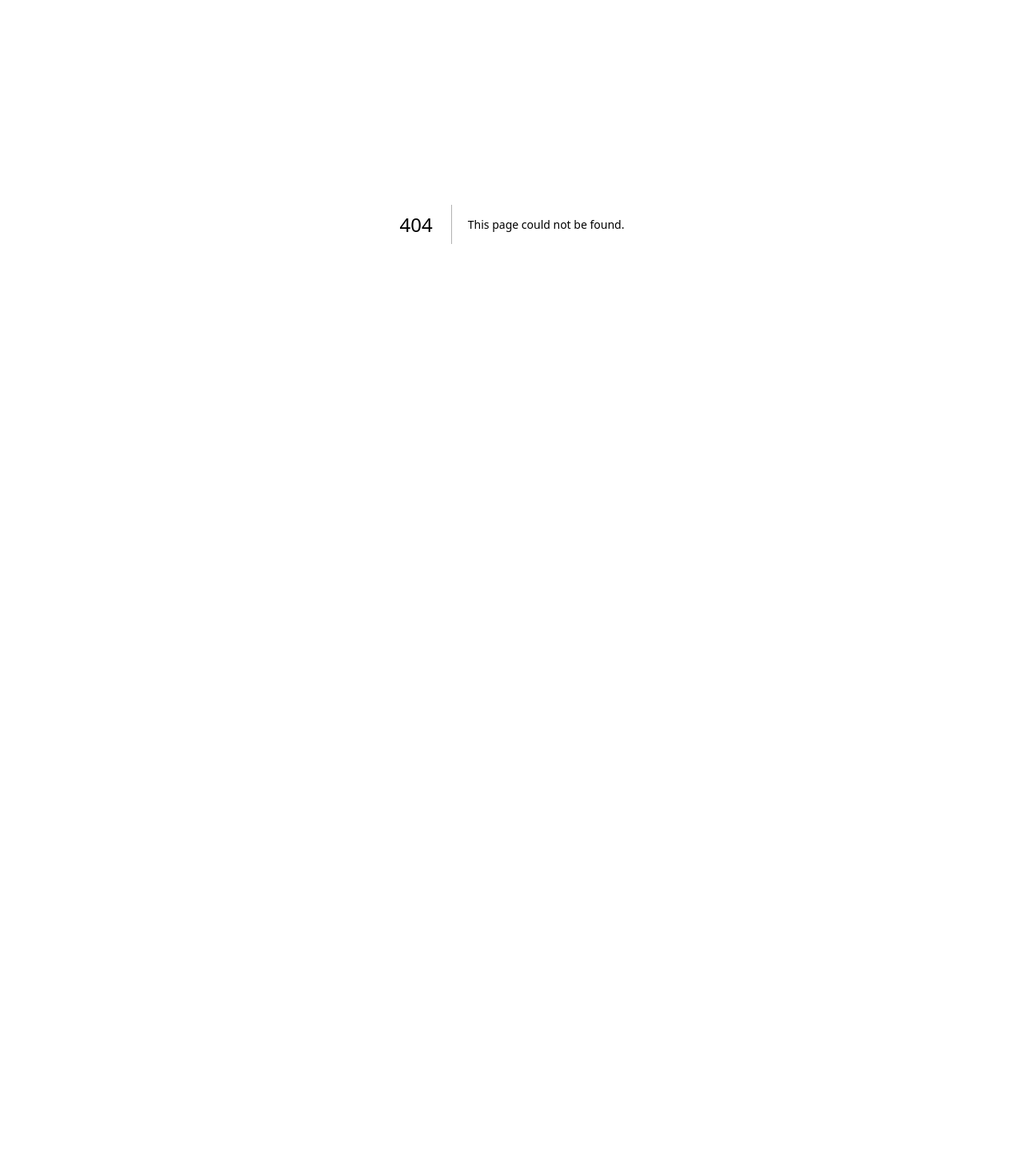
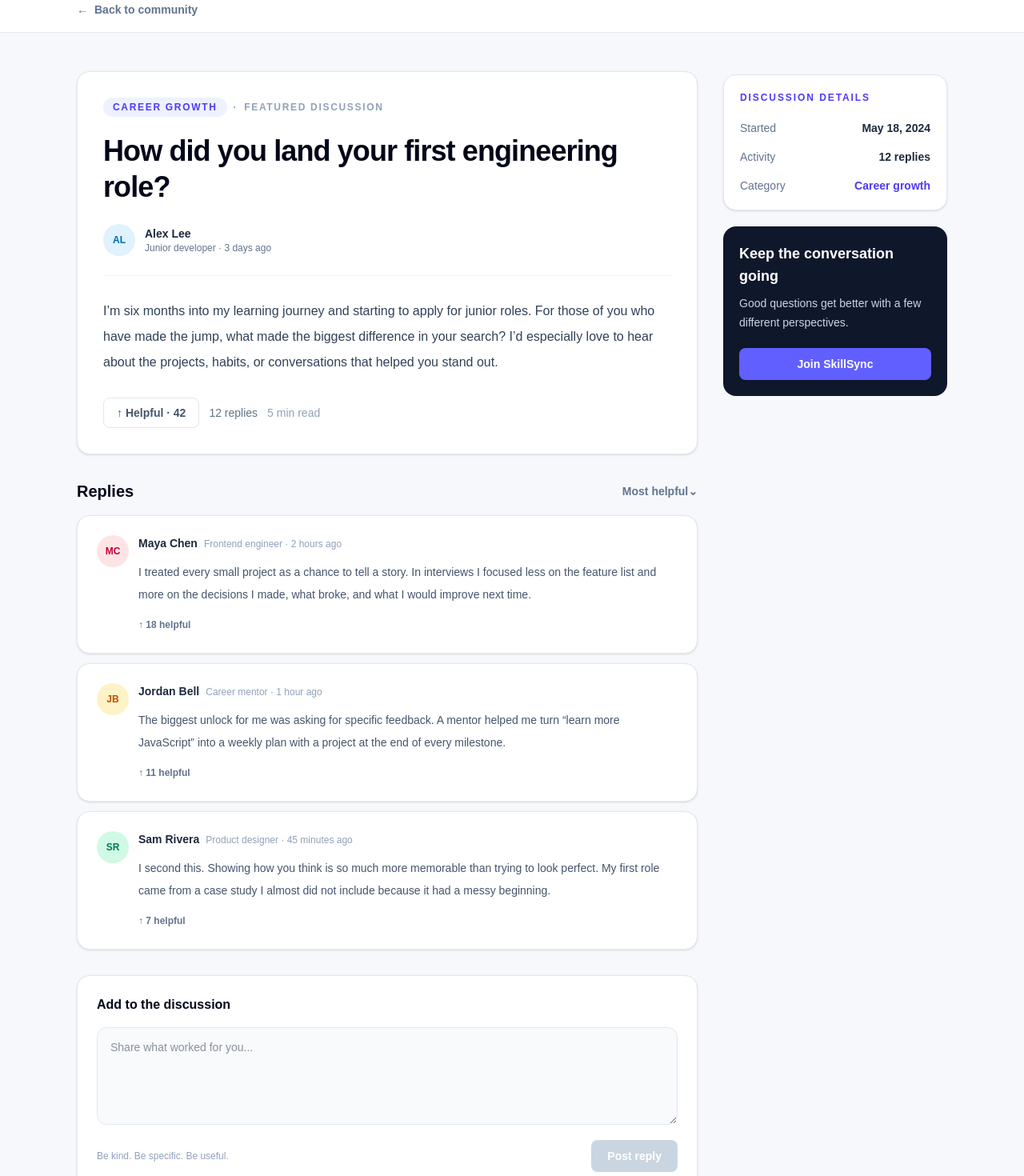
Before and after one commit to MentoNest/skillsync_frontend, a Next.js app: page /discussions/1 in a window 1280 px wide. Before the commit this address had no page. Shown: the part 120-1590 px from the top of the page at 80% size. Before the commit the page ends 800 px from the top, so only its background shows below. Built offline with nearby package versions, Linux system fonts and the light colour scheme.

Commit message:
discussion details

```diff
--- /dev/null
+++ b/app/(public)/discussions/[id]/page.tsx
@@ -0,0 +1,70 @@
+import type { Metadata } from "next";
+import Link from "next/link";
+import DiscussionThread from "@/components/discussions/DiscussionThread";
+
+export const metadata: Metadata = {
+  title: "How did you land your first engineering role? | SkillSync",
+  description: "Join the conversation with the SkillSync community.",
+};
+
+export default async function DiscussionDetailsPage({
+  params,
+}: {
+  params: Promise<{ id: string }>;
+}) {
+  await params;
+
+  return (
+    <main className="min-h-screen bg-[#f7f8fc] text-slate-900">
+      <div className="border-b border-slate-200 bg-white">
+        <div className="mx-auto max-w-6xl px-5 py-4 sm:px-8">
+          <Link
+            href="/resources"
+            className="inline-flex items-center gap-2 text-sm font-semibold text-slate-500 transition-colors hover:text-indigo-600"
+          >
+            <span aria-hidden="true">←</span> Back to community
+          </Link>
+        </div>
+      </div>
+
+      <div className="mx-auto grid max-w-6xl gap-8 px-5 py-8 sm:px-8 lg:grid-cols-[minmax(0,1fr)_280px] lg:py-12">
+        <DiscussionThread />
+
+        <aside className="space-y-5 lg:pt-1">
+          <section className="rounded-2xl border border-slate-200 bg-white p-5 shadow-sm">
+            <p className="text-xs font-bold uppercase tracking-[0.16em] text-indigo-600">
+              Discussion details
+            </p>
+            <dl className="mt-5 space-y-4 text-sm">
+              <div className="flex items-center justify-between">
+                <dt className="text-slate-500">Started</dt>
+                <dd className="font-semibold text-slate-800">May 18, 2024</dd>
+              </div>
+              <div className="flex items-center justify-between">
+                <dt className="text-slate-500">Activity</dt>
+                <dd className="font-semibold text-slate-800">12 replies</dd>
+              </div>
+              <div className="flex items-center justify-between">
+                <dt className="text-slate-500">Category</dt>
+                <dd className="font-semibold text-indigo-600">Career growth</dd>
+              </div>
+            </dl>
+          </section>
+
+          <section className="rounded-2xl bg-slate-900 p-5 text-white">
+            <p className="text-lg font-bold">Keep the conversation going</p>
+            <p className="mt-2 text-sm leading-6 text-slate-300">
+              Good questions get better with a few different perspectives.
+            </p>
+            <Link
+              href="/register"
+              className="mt-5 inline-flex w-full items-center justify-center rounded-lg bg-indigo-500 px-4 py-2.5 text-sm font-bold transition-colors hover:bg-indigo-400"
+            >
+              Join SkillSync
+            </Link>
+          </section>
+        </aside>
+      </div>
+    </main>
+  );
+}
--- /dev/null
+++ b/components/discussions/DiscussionThread.tsx
@@ -0,0 +1,151 @@
+"use client";
+
+import { FormEvent, useState } from "react";
+
+type Reply = {
+  id: number;
+  name: string;
+  initials: string;
+  role: string;
+  time: string;
+  body: string;
+  votes: number;
+  color: string;
+};
+
+const initialReplies: Reply[] = [
+  {
+    id: 1,
+    name: "Maya Chen",
+    initials: "MC",
+    role: "Frontend engineer",
+    time: "2 hours ago",
+    body: "I treated every small project as a chance to tell a story. In interviews I focused less on the feature list and more on the decisions I made, what broke, and what I would improve next time.",
+    votes: 18,
+    color: "bg-rose-100 text-rose-700",
+  },
+  {
+    id: 2,
+    name: "Jordan Bell",
+    initials: "JB",
+    role: "Career mentor",
+    time: "1 hour ago",
+    body: "The biggest unlock for me was asking for specific feedback. A mentor helped me turn “learn more JavaScript” into a weekly plan with a project at the end of every milestone.",
+    votes: 11,
+    color: "bg-amber-100 text-amber-700",
+  },
+  {
+    id: 3,
+    name: "Sam Rivera",
+    initials: "SR",
+    role: "Product designer",
+    time: "45 minutes ago",
+    body: "I second this. Showing how you think is so much more memorable than trying to look perfect. My first role came from a case study I almost did not include because it had a messy beginning.",
+    votes: 7,
+    color: "bg-emerald-100 text-emerald-700",
+  },
+];
+
+export default function DiscussionThread() {
+  const [replies, setReplies] = useState(initialReplies);
+  const [draft, setDraft] = useState("");
+  const [hasVoted, setHasVoted] = useState(false);
+
+  function handleSubmit(event: FormEvent<HTMLFormElement>) {
+    event.preventDefault();
+    const body = draft.trim();
+    if (!body) return;
+
+    setReplies((current) => [
+      ...current,
+      {
+        id: Date.now(),
+        name: "You",
+        initials: "YO",
+        role: "SkillSync member",
+        time: "just now",
+        body,
+        votes: 0,
+        color: "bg-indigo-100 text-indigo-700",
+      },
+    ]);
+    setDraft("");
+  }
+
+  return (
+    <div>
+      <article className="rounded-2xl border border-slate-200 bg-white p-6 shadow-sm sm:p-8">
+        <div className="flex flex-wrap items-center gap-2 text-xs font-bold uppercase tracking-[0.14em] text-indigo-600">
+          <span className="rounded-full bg-indigo-50 px-3 py-1">Career growth</span>
+          <span className="text-slate-400">·</span>
+          <span className="text-slate-400">Featured discussion</span>
+        </div>
+        <h1 className="mt-5 max-w-3xl text-3xl font-bold leading-tight tracking-tight text-slate-950 sm:text-4xl">
+          How did you land your first engineering role?
+        </h1>
+        <div className="mt-6 flex items-center gap-3 border-b border-slate-100 pb-6">
+          <div className="flex h-10 w-10 items-center justify-center rounded-full bg-sky-100 text-xs font-bold text-sky-700">AL</div>
+          <div>
+            <p className="text-sm font-bold text-slate-800">Alex Lee</p>
+            <p className="text-xs text-slate-500">Junior developer · 3 days ago</p>
+          </div>
+        </div>
+        <p className="mt-7 text-base leading-8 text-slate-700">
+          I’m six months into my learning journey and starting to apply for junior roles. For those of you who have made the jump, what made the biggest difference in your search? I’d especially love to hear about the projects, habits, or conversations that helped you stand out.
+        </p>
+        <div className="mt-7 flex flex-wrap items-center gap-3">
+          <button
+            type="button"
+            onClick={() => setHasVoted((current) => !current)}
+            aria-pressed={hasVoted}
+            className={`rounded-lg border px-4 py-2 text-sm font-bold transition-colors ${hasVoted ? "border-indigo-600 bg-indigo-600 text-white" : "border-slate-200 text-slate-600 hover:border-indigo-300 hover:text-indigo-600"}`}
+          >
+            {hasVoted ? "Upvoted" : "↑ Helpful"} · {hasVoted ? 43 : 42}
+          </button>
+          <span className="text-sm text-slate-500">12 replies</span>
+          <span className="text-sm text-slate-400">5 min read</span>
+        </div>
+      </article>
+
+      <section className="mt-8" aria-labelledby="replies-heading">
+        <div className="flex items-center justify-between">
+          <h2 id="replies-heading" className="text-xl font-bold text-slate-950">Replies</h2>
+          <button type="button" className="text-sm font-semibold text-slate-500 hover:text-indigo-600">Most helpful⌄</button>
+        </div>
+        <div className="mt-4 space-y-3">
+          {replies.map((reply) => (
+            <article key={reply.id} className="rounded-2xl border border-slate-200 bg-white p-5 shadow-sm sm:p-6">
+              <div className="flex gap-3">
+                <div className={`flex h-10 w-10 shrink-0 items-center justify-center rounded-full text-xs font-bold ${reply.color}`}>{reply.initials}</div>
+                <div className="min-w-0 flex-1">
+                  <div className="flex flex-wrap items-baseline gap-x-2 gap-y-1">
+                    <p className="text-sm font-bold text-slate-800">{reply.name}</p>
+                    <span className="text-xs text-slate-400">{reply.role} · {reply.time}</span>
+                  </div>
+                  <p className="mt-3 text-sm leading-7 text-slate-600">{reply.body}</p>
+                  <button type="button" className="mt-4 text-xs font-bold text-slate-500 hover:text-indigo-600">↑ {reply.votes} helpful</button>
+                </div>
+              </div>
+            </article>
+          ))}
+        </div>
+      </section>
+
+      <form onSubmit={handleSubmit} className="mt-8 rounded-2xl border border-slate-200 bg-white p-5 shadow-sm sm:p-6">
+        <label htmlFor="reply" className="text-base font-bold text-slate-950">Add to the discussion</label>
+        <textarea
+          id="reply"
+          value={draft}
+          onChange={(event) => setDraft(event.target.value)}
+          placeholder="Share what worked for you..."
+          rows={4}
+          className="mt-4 w-full resize-y rounded-xl border border-slate-200 bg-slate-50 px-4 py-3 text-sm leading-6 text-slate-800 outline-none transition focus:border-indigo-500 focus:bg-white focus:ring-4 focus:ring-indigo-100"
+        />
+        <div className="mt-3 flex items-center justify-between gap-4">
+          <span className="text-xs text-slate-400">Be kind. Be specific. Be useful.</span>
+          <button type="submit" disabled={!draft.trim()} className="rounded-lg bg-indigo-600 px-5 py-2.5 text-sm font-bold text-white transition-colors hover:bg-indigo-700 disabled:cursor-not-allowed disabled:bg-slate-300">Post reply</button>
+        </div>
+      </form>
+    </div>
+  );
+}
```
Also changed, not shown: 1 other file (tests, documents, lock files or other folders).
